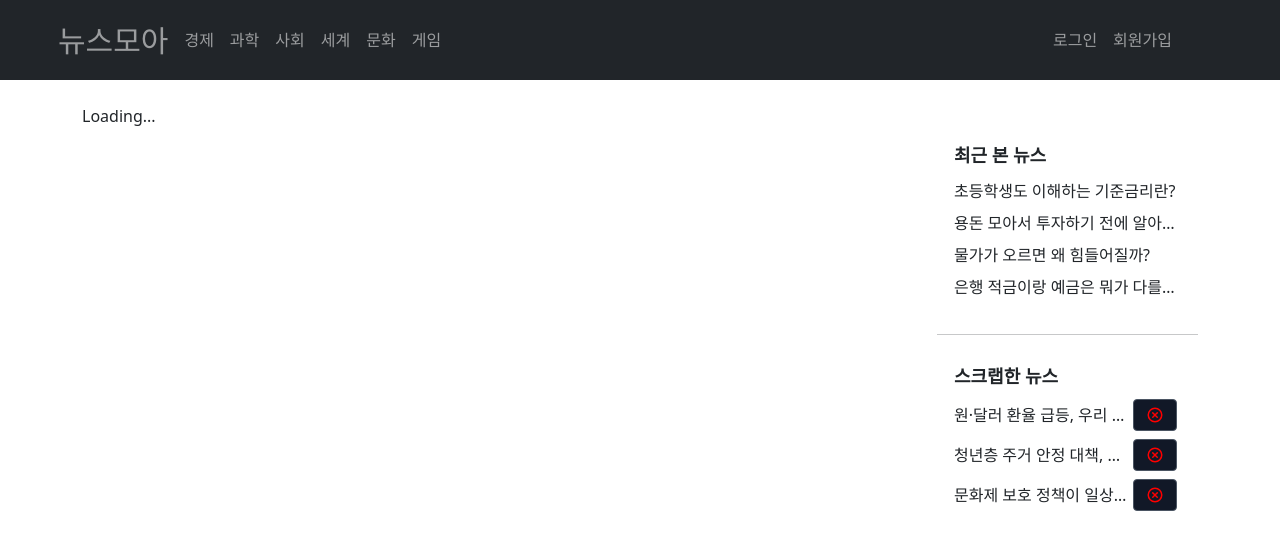
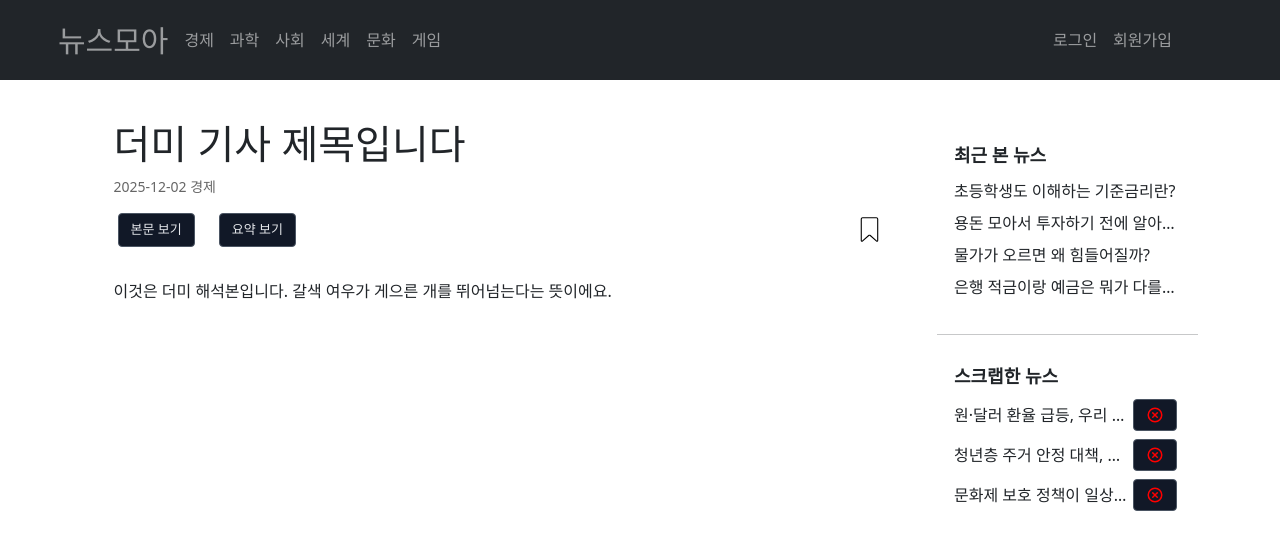
Before and after one commit to skarnddydwls/project, a React (Create React App) app in the folder project/: page /1/News/1 in a window 1280 px wide. Shown: the top 550 px of the page. Built offline with nearby package versions, Linux system fonts and the light colour scheme; no server answers.

Commit message:
드래그 단어 문장 보내기 과제

```diff
--- a/project/src/css/page.css
+++ b/project/src/css/page.css
@@ -188,3 +188,58 @@
   height: 25px;
   display: block;
 }
+
+
+
+
+
+
+
+
+
+
+/* ----------------------------- */
+/* 텍스트 드래그 복사 기능 */
+/* ----------------------------- */
+.text-drag-wrapper {
+  position: relative;
+  margin-bottom: 16px;
+}
+
+.text-drag-bubble {
+  border: 1px solid #ddd;
+  border-radius: 8px;
+  padding: 12px;
+  margin-bottom: 8px;
+  font-size: 14px;
+  background-color: #fdfdfd;
+}
+
+.text-drag-bubble-header {
+  display: flex;
+  justify-content: space-between;
+  align-items: center;
+  margin-bottom: 4px;
+}
+
+.text-drag-close {
+  border: none;
+  background: none;
+  cursor: pointer;
+  font-size: 14px;
+}
+
+.text-drag-content {
+  white-space: pre-wrap;
+  line-height: 1.6;
+  cursor: text;
+}
+
+.text-drag-loading {
+  font-style: italic;
+}
+
+.text-drag-error {
+  color: #d9534f;
+}
+/* ----------------------------- */
--- /dev/null
+++ b/project/src/gamePages/TextDrag.js
@@ -0,0 +1,144 @@
+// src/components/TextDrag.js (경로는 원하는 대로)
+import React, { useState, useRef } from "react";
+import axios from "axios";
+
+const TextDrag = ({ text = "", articleId, section }) => {
+  const textRef = useRef(null);
+
+  const [selectedWord, setSelectedWord] = useState("");
+  const [selectedSentence, setSelectedSentence] = useState("");
+  const [bubbleText, setBubbleText] = useState("");
+  const [isLoading, setIsLoading] = useState(false);
+  const [errorMessage, setErrorMessage] = useState("");
+
+  // 말풍선 초기화
+  const clearBubble = () => {
+    setSelectedWord("");
+    setSelectedSentence("");
+    setBubbleText("");
+    setErrorMessage("");
+    setIsLoading(false);
+  };
+
+  // 드래그 후 마우스 뗄 때 실행
+  const handleMouseUp = () => {
+    const selection = window.getSelection();
+    if (!selection || selection.isCollapsed) return;
+
+    // 이 컴포넌트 영역 안에서 드래그된 것만 처리
+    if (!textRef.current || !textRef.current.contains(selection.anchorNode)) {
+      return;
+    }
+
+    const raw = selection.toString().trim();
+    if (!raw) return;
+
+    // 여러 단어 드래그해도 첫 단어만 사용 (원하면 수정 가능)
+    const word = raw.split(/\s+/)[0];
+    if (!word) return;
+
+    // 전체 텍스트 기준으로 단어가 포함된 문장 찾기
+    const fullText = text;
+    const wordIndex = fullText.indexOf(word);
+
+    if (wordIndex === -1) {
+      // 같은 단어가 여러 번 나올 때 정확히 못 찾는 경우도 있으니 그냥 무시
+      return;
+    }
+
+    // 이전 . 과 다음 . 사이를 문장으로 잡기 (없으면 시작/끝으로 처리)
+    let start = fullText.lastIndexOf(".", wordIndex - 1);
+    let end = fullText.indexOf(".", wordIndex + word.length);
+
+    if (start === -1) start = 0;
+    else start = start + 1; // . 뒤부터 시작
+
+    if (end === -1) end = fullText.length;
+
+    const sentence = fullText.slice(start, end).trim();
+    if (!sentence) return;
+
+    setSelectedWord(word);
+    setSelectedSentence(sentence);
+    setBubbleText("");
+    setErrorMessage("");
+    setIsLoading(true);
+
+    // ==== 백엔드 요청 (URL은 백엔드랑 맞춰서 변경) ====
+    axios
+      .post("/util/word-meaning", {
+        word,
+        sentence,
+        articleId, // 옵션: 기사 id 필요하면 사용
+        section,   // 옵션: "content" | "simplified" | "summary" 등
+      })
+      .then((res) => {
+        // 응답 형식에 맞게 수정 (예: res.data.summary)
+        const summary = res.data.summary || res.data.result || "";
+        setBubbleText(summary);
+      })
+      .catch((err) => {
+        console.error(err);
+        setErrorMessage("요약을 불러오지 못했어요.");
+        setErrorMessage(word);
+      })
+      .finally(() => {
+        setIsLoading(false);
+      });
+  };
+
+  return (
+    <div className="text-drag-wrapper">
+      {/* 말풍선 영역 (스크랩 위에 고정으로 떠 있는 느낌으로 사용) */}
+      {(selectedWord || bubbleText || isLoading || errorMessage) && (
+        <div className="text-drag-bubble">
+          <div className="text-drag-bubble-header">
+            <span className="text-drag-word">
+              🔍 {selectedWord || "선택된 단어 없음"}
+            </span>
+            <button
+              type="button"
+              className="text-drag-close"
+              onClick={clearBubble}
+            >
+              ✕
+            </button>
+          </div>
+
+          {selectedSentence && (
+            <p className="text-drag-sentence">
+              <strong>문장:</strong> {selectedSentence}
+            </p>
+          )}
+
+          <hr />
+
+          {isLoading && (
+            <p className="text-drag-loading">요약 만드는 중...</p>
+          )}
+
+          {bubbleText && (
+            <p className="text-drag-result">
+              <strong>요약:</strong> {bubbleText}
+            </p>
+          )}
+
+          {errorMessage && (
+            <p className="text-drag-error">{errorMessage}</p>
+          )}
+        </div>
+      )}
+
+      {/* 실제 뉴스 텍스트 영역 */}
+      <p
+        ref={textRef}
+        className="text-drag-content"
+        onMouseUp={handleMouseUp}
+      >
+        {text}
+      </p>
+    </div>
+  );
+};
+
+export default TextDrag;
--- a/project/src/pages/News.js
+++ b/project/src/pages/News.js
@@ -3,9 +3,10 @@ import { useEffect, useState } from 'react';
 import 'bootstrap/dist/css/bootstrap.min.css';
 import Button from 'react-bootstrap/Button';
 import axios from 'axios';
-import Search from './Search';
+// import Search from './Search';
 import fillScrap from '../img/fill-scrap.svg';
 import blankScrap from '../img/blank-scrap.svg';
+import TextDrag from "../gamePages/TextDrag.js";
 
 
 
@@ -16,14 +17,37 @@ const News = () => {
   const [readingState, setReadingState] = useState('simplified');
   const [isScraped, setIsScraped] = useState(false);
 
+  // useEffect(() => {
+  //   axios.get(`/api/article/id/${id}`)
+  //        .then((response) => {
+  //           setNews(response.data);
+  //           setShowText(response.data.simplified_content);
+  //        })
+  //        .catch((error) => {
+  //         console.log(error);
+  //        });
+  // }, [id]);
+
   useEffect(() => {
-    axios.get(`/api/article/id/${id}`)
-         .then((response) => {
-            setNews(response.data);
-         })
-         .catch((error) => {
-          console.log(error);
-         });
+    // 1. 임시 더미데이터
+    const dummyNews = {
+      article_id: 999,
+      title: "더미 기사 제목입니다",
+      date: "2025-12-02",
+      category: "경제",
+      content: "This is dummy original content. The quick brown fox jumps over the lazy dog.",
+      simplified_content: "이것은 더미 해석본입니다. 갈색 여우가 게으른 개를 뛰어넘는다는 뜻이에요.",
+      summary_content: "더미 요약: 여우가 개를 뛰어넘는다는 내용입니다.",
+      debugExamples: [
+        { word: "inflation", sentence: "The inflation rate increased last month." },
+        { word: "economy", sentence: "The economy is showing signs of recovery." }
+      ],
+    };
+
+    // 2. 바로 더미로 상태 세팅
+    setNews(dummyNews);
+    setShowText(dummyNews.simplified_content); // 처음에는 해석본 보여주기
+
   }, [id]);
 
   if (!news) {
@@ -62,9 +86,6 @@ const News = () => {
     }
   };
 
-  if (!news) {
-    return null;
-  }
 
   return(
     <div style={{ maxWidth: '800px', margin: '0 auto', padding: '16px' }}>
@@ -96,7 +117,12 @@ const News = () => {
       </div>
 
       <section style={{ marginTop: '32px' }}>
-         <Search content={showText} />
+        {/*<Search content={showText} />*/}
+        <TextDrag
+          text={showText}
+          articleId={news.article_id}
+          section={readingState}
+        />
       </section>
   </div>
   )
```
